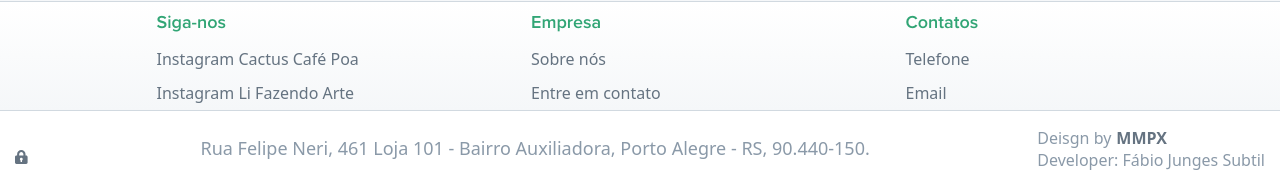
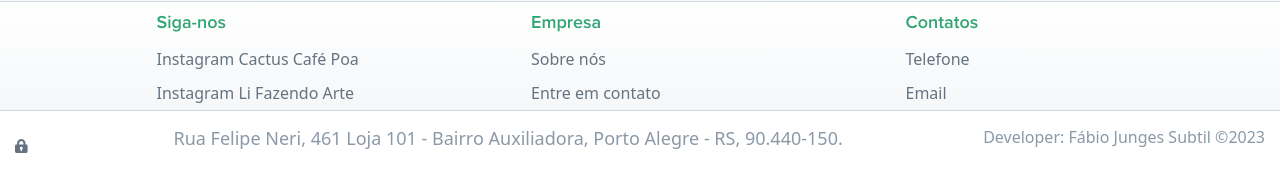
Before and after one commit to cactuscafepoa/cactus, a Laravel app: page /blog in a window 1280 px wide. Shown: the part 1310-1497 px from the top of the page. After the commit the page ends 1463 px from the top, so only its background shows below. Run offline with Laravel 8, Linux system fonts and the light colour scheme; parts of the project's set-up code (start-up, migrations or seed data) failed here and were passed over; some libraries are stand-ins or nearby versions; some web fonts are replaced.

Commit message:
alterada imagem sem produto e autor do site

```diff
--- a/resources/views/layouts/site.blade.php
+++ b/resources/views/layouts/site.blade.php
@@ -167,8 +167,8 @@
         <a href="{{route('dashboard')}}" target="_blank"><img src="{{URL::asset('images/Lock-icon.svg')}}"></a>
         <p>Rua Felipe Neri, 461 Loja 101 - Bairro Auxiliadora, Porto Alegre - RS, 90.440-150.</p>
         <div>
-            <a href="http://mmpx.com.br/" target="_blank">Deisgn by <strong>MMPX</strong></a>
-            <p style='font-size: 1rem;'>Developer: Fábio Junges Subtil</p>
+            <!--<a href="http://mmpx.com.br/" target="_blank">Deisgn by <strong>MMPX</strong></a>-->
+            <p style='font-size: 1rem;'>Developer: Fábio Junges Subtil &copy;2023</p>
         </div>
     </div>
 </section>
```
Also changed, not shown: public/images/sem_imagem.gif, public/images/sem_imagem2.gif (added).
